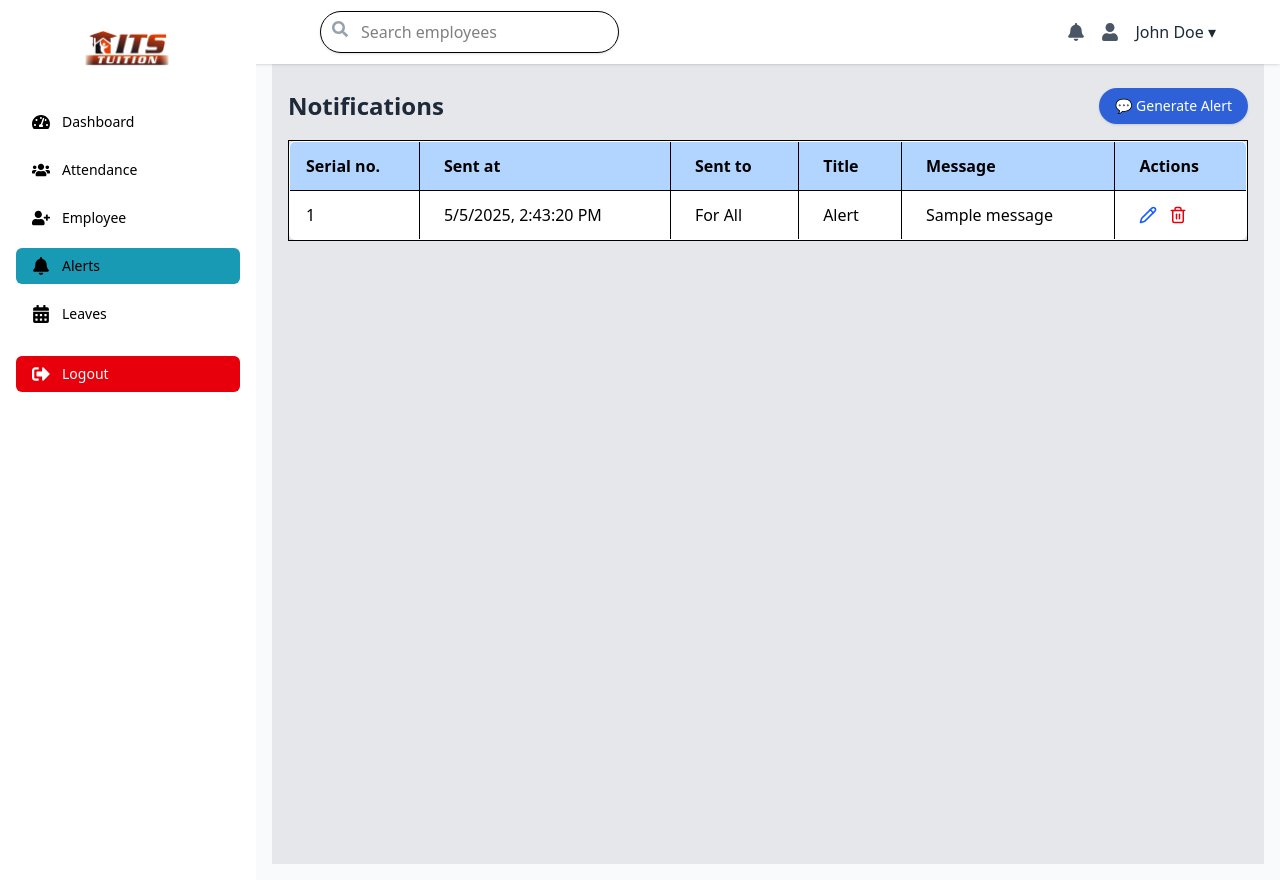
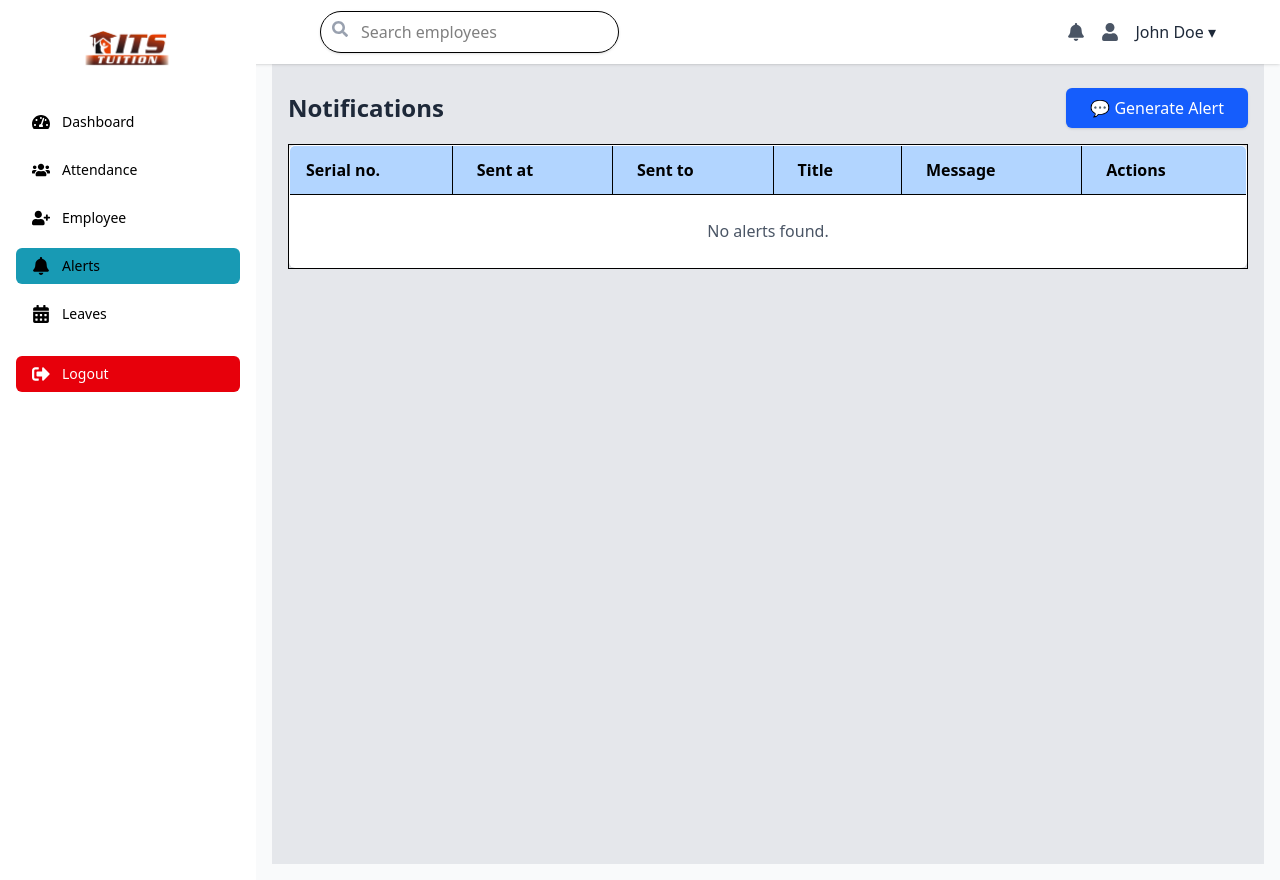
Before and after one commit to MUDLIARADITYA/tryidolerp, a React (Vite) app: page /alerts in a window 1280 px wide. Built offline with nearby package versions, Linux system fonts and the light colour scheme.

Commit message:
final changes in employee

```diff
--- a/src/Pages/Admin/Adduser.jsx
+++ b/src/Pages/Admin/Adduser.jsx
@@ -21,6 +21,7 @@ const AddUser = () => {
     };
   }
 
+  // Load users from localStorage when component mounts
   useEffect(() => {
     const storedUsers = JSON.parse(localStorage.getItem('users'));
     if (storedUsers) {
@@ -28,15 +29,20 @@ const AddUser = () => {
     }
   }, []);
 
+  // Save users to localStorage whenever the users list changes
   useEffect(() => {
-    localStorage.setItem('users', JSON.stringify(users));
+    if (users.length > 0) {
+      localStorage.setItem('users', JSON.stringify(users));
+    }
   }, [users]);
 
+  // Handle input change
   const handleInputChange = (e) => {
     const { name, value } = e.target;
     setFormData((prev) => ({ ...prev, [name]: value }));
   };
 
+  // Handle registration (add/edit user)
   const handleRegister = (e) => {
     e.preventDefault();
     if (isEditing) {
@@ -49,9 +55,10 @@ const AddUser = () => {
       setUsers((prev) => [...prev, formData]);
     }
     setFormData(initialForm());
-    setShowForm(false);
+    setShowForm(false); // Close the form/modal
   };
 
+  // Handle deletion of a user
   const handleDelete = (index) => {
     if (window.confirm('Are you sure you want to delete this employee?')) {
       const updatedUsers = users.filter((_, i) => i !== index);
@@ -59,6 +66,7 @@ const AddUser = () => {
     }
   };
 
+  // Handle editing a user
   const handleEdit = (index) => {
     setFormData(users[index]);
     setIsEditing(true);
@@ -66,12 +74,14 @@ const AddUser = () => {
     setShowForm(true);
   };
 
+  // Handle viewing a user's details
   const handleView = (user) => {
     setViewUser(user);
   };
 
   return (
     <div className="p-6 bg-gray-100 min-h-screen">
+      {/* Header Section */}
       <div className="flex items-center justify-between mb-4">
         <h1 className="text-2xl font-semibold text-gray-800">All Employees</h1>
         <button
@@ -114,9 +124,8 @@ const AddUser = () => {
                   <td className="px-4 py-2 border border-black">{user.fullName}</td>
                   <td className="px-4 py-2 border border-black">{user.email}</td>
                   <td className="px-4 py-2 border border-black">{user.position}</td>
-                  <td className="px-4 py-2 border border-black">
-                    <div className="flex gap-3">
-                      <button
+                  <td className="px-4 py-2 border border-black gap-3">
+                    <button
                         onClick={() => handleView(user)}
                         title="View"
                         className="text-blue-500 hover:text-blue-700 transition transform hover:scale-110"
@@ -137,7 +146,6 @@ const AddUser = () => {
                       >
                         <Trash2 size={18} />
                       </button>
-                    </div>
                   </td>
                 </tr>
               ))
@@ -150,12 +158,10 @@ const AddUser = () => {
       {showForm && (
         <div className="fixed inset-0 bg-black bg-opacity-50 flex items-center justify-center z-50">
           <form
-            className="max-w-md mx-auto bg-white p-6 rounded-lg shadow-md space-y-4 relative"
+            className="max-w-md mx-auto bg-white p-6 rounded-lg shadow-md space-y-4"
             onSubmit={handleRegister}
           >
-            <h2 className="text-xl font-semibold text-center">
-              {isEditing ? 'Edit User' : 'Register New Employee'}
-            </h2>
+            <h2 className="text-xl font-semibold text-center">{isEditing ? 'Edit User' : 'Register New Employee'}</h2>
             <input type="text" name="fullName" placeholder="Full Name" value={formData.fullName} onChange={handleInputChange} className="w-full px-3 py-2 border rounded" required />
             <input type="email" name="email" placeholder="Email Address" value={formData.email} onChange={handleInputChange} className="w-full px-3 py-2 border rounded" required />
             <input type="password" name="password" placeholder="Password" value={formData.password} onChange={handleInputChange} className="w-full px-3 py-2 border rounded" required />
@@ -170,8 +176,8 @@ const AddUser = () => {
             </button>
             <button
               type="button"
-              className="absolute top-2 right-2 text-gray-600 hover:text-red-500 text-xl"
-              onClick={() => setShowForm(false)}
+              className="absolute top-2 right-2 text-gray-600"
+              onClick={() => setShowForm(false)} // Close the modal
             >
               ✖
             </button>
--- a/src/Pages/Admin/Alerts.jsx
+++ b/src/Pages/Admin/Alerts.jsx
@@ -6,44 +6,68 @@ const mockLoggedInUsers = ["John Doe", "Jane Smith", "Mark Lee"];
 const Alert = () => {
   const [alerts, setAlerts] = useState([]);
   const [isModalOpen, setIsModalOpen] = useState(false);
+  const [isEditMode, setIsEditMode] = useState(false); // To determine if we are editing
+  const [editIndex, setEditIndex] = useState(null); // To track the index of the alert being edited
   const [formData, setFormData] = useState({
     title: "",
     message: "",
     recipient: "For All",
   });
 
+  // Load alerts from localStorage on mount
   useEffect(() => {
-    const mockAlerts = [
-      {
-        sentAt: "5/5/2025, 2:43:20 PM",
-        sentTo: "For All",
-        title: "Alert",
-        message: "Sample message",
-      },
-    ];
-    setAlerts(mockAlerts);
+    const storedAlerts = localStorage.getItem("alerts");
+    if (storedAlerts) {
+      setAlerts(JSON.parse(storedAlerts));
+    }
   }, []);
+
+  // Update localStorage whenever alerts change
+  useEffect(() => {
+    if (alerts.length > 0) {
+      localStorage.setItem("alerts", JSON.stringify(alerts));
+    }
+  }, [alerts]);
 
   const handleInputChange = (e) => {
     setFormData((prev) => ({ ...prev, [e.target.name]: e.target.value }));
   };
 
   const handleCreateAlert = () => {
+    if (isEditMode) {
+      const updatedAlerts = [...alerts];
+      updatedAlerts[editIndex] = {
+        ...updatedAlerts[editIndex],
+        title: formData.title,
+        message: formData.message,
+        sentTo: formData.recipient,
+      };
+      setAlerts(updatedAlerts);
+      localStorage.setItem("alerts", JSON.stringify(updatedAlerts));
+      setIsEditMode(false); // Reset edit mode
+      setEditIndex(null); // Reset edit index
+    } else {
       const newAlert = {
         sentAt: new Date().toLocaleString(),
         sentTo: formData.recipient,
         title: formData.title,
         message: formData.message,
       };
-    setAlerts((prev) => [...prev, newAlert]);
+      const updatedAlerts = [...alerts, newAlert];
+      setAlerts(updatedAlerts);
+      localStorage.setItem("alerts", JSON.stringify(updatedAlerts));
+    }
     setFormData({ title: "", message: "", recipient: "For All" });
     setIsModalOpen(false);
   };
 
   const handleDelete = (index) => {
-    const updatedAlerts = [...alerts];
-    updatedAlerts.splice(index, 1);
+    const confirmDelete = window.confirm("Are you sure you want to delete this alert?");
+    if (confirmDelete) {
+      const updatedAlerts = alerts.filter((_, i) => i !== index);
       setAlerts(updatedAlerts);
+      localStorage.setItem("alerts", JSON.stringify(updatedAlerts));
+    }
   };
 
   const handleEdit = (index) => {
@@ -54,9 +78,8 @@ const Alert = () => {
       recipient: alertToEdit.sentTo,
     });
     setIsModalOpen(true);
-    const updatedAlerts = [...alerts];
-    updatedAlerts.splice(index, 1);
-    setAlerts(updatedAlerts);
+    setIsEditMode(true); // Set edit mode to true
+    setEditIndex(index); // Track the index of the alert being edited
   };
 
   return (
@@ -66,7 +89,7 @@ const Alert = () => {
         <h1 className="text-2xl font-semibold text-gray-800">Notifications</h1>
         <button
           onClick={() => setIsModalOpen(true)}
-          className="bg-[#2e61d8] hover:bg-blue-700 text-white text-sm font-medium px-4 py-2 rounded-full shadow flex items-center gap-2"
+          className="bg-blue-600 text-white px-6 py-2 rounded-md shadow hover:bg-blue-700 transition"
         >
           💬 Generate Alert
         </button>
@@ -98,9 +121,7 @@ const Alert = () => {
             ) : (
               alerts.map((alert, index) => (
                 <tr key={index} className="hover:bg-gray-50">
-                  <td className="px-4 py-3 font-medium border border-black">
-                    {index + 1}
-                  </td>
+                  <td className="px-4 py-3 font-medium border border-black">{index + 1}</td>
                   <td className="px-6 py-3 border border-black">{alert.sentAt}</td>
                   <td className="px-6 py-3 border border-black">{alert.sentTo}</td>
                   <td className="px-6 py-3 border border-black">{alert.title}</td>
@@ -134,7 +155,7 @@ const Alert = () => {
       {isModalOpen && (
         <div className="fixed inset-0 bg-black bg-opacity-30 flex items-center justify-center z-50">
           <div className="bg-white rounded-lg p-6 w-full max-w-md shadow-xl">
-            <h2 className="text-xl font-semibold mb-4">Create New Alert</h2>
+            <h2 className="text-xl font-semibold mb-4">{isEditMode ? "Edit Alert" : "Create New Alert"}</h2>
 
             <div className="space-y-4">
               <div>
@@ -189,7 +210,7 @@ const Alert = () => {
                 onClick={handleCreateAlert}
                 className="bg-blue-600 hover:bg-blue-700 text-white px-4 py-2 rounded"
               >
-                Create
+                {isEditMode ? "Save Changes" : "Create"}
               </button>
             </div>
           </div>
```
Lines whose indentation alone changed are shown as unchanged.
